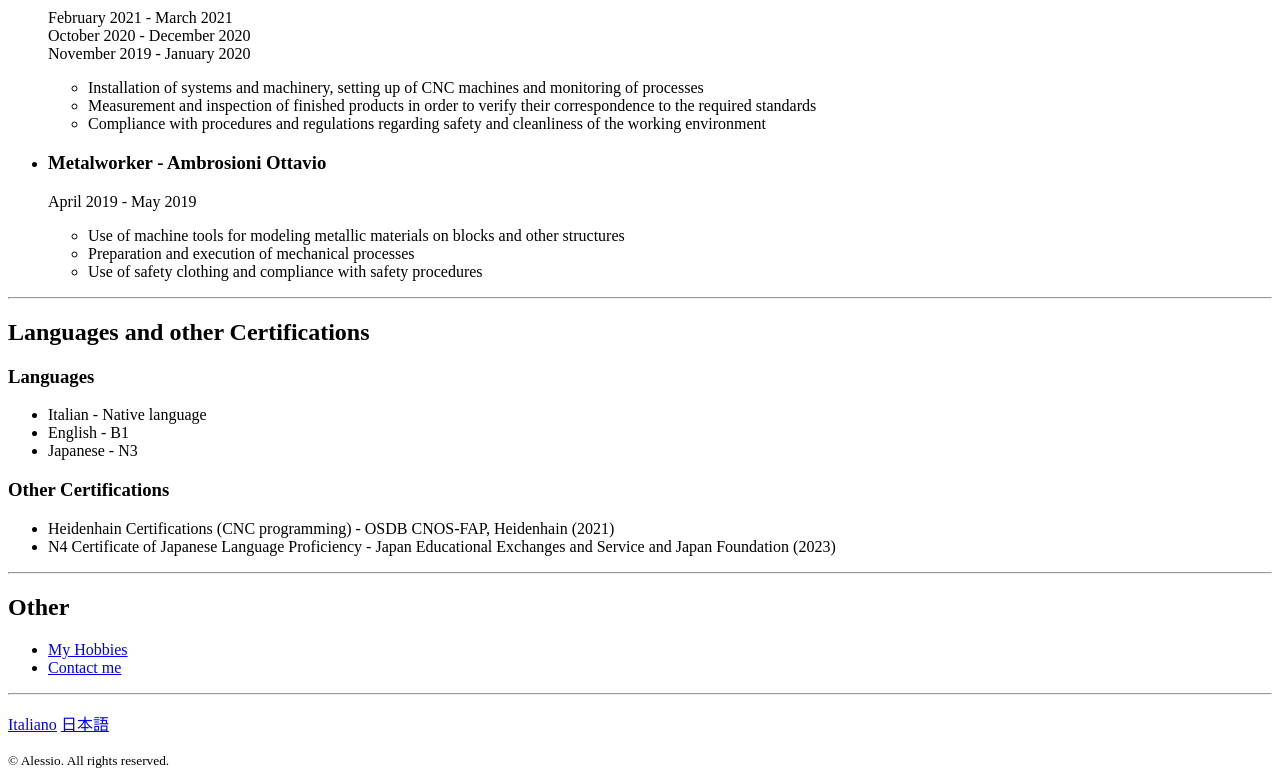
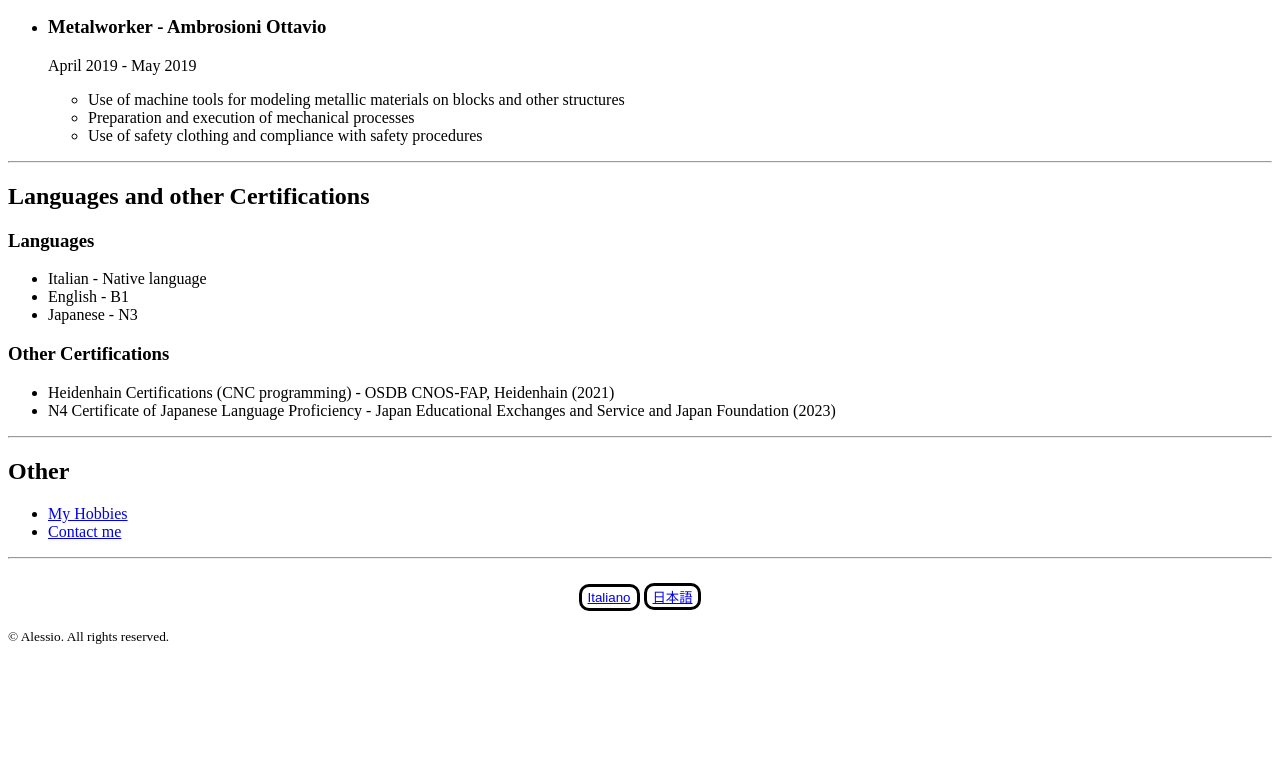
Before and after one commit to Aleshv/Capstone-1, a plain HTML site: page index.html in a window 1280 px wide. Shown: the part 757-1534 px from the top of the page. After the commit the page ends 1410 px from the top, so only its background shows below. Drawn offline with Linux system fonts and the light colour scheme.

Commit message:
Add files via upload

```diff
--- a/index.html
+++ b/index.html
@@ -3,10 +3,25 @@
     <head>
         <meta charset="UTF-8">
         <title>My resume</title>
+        <style>
+            button {
+                border: 3px solid black;
+                border-radius: 10px;
+                background-color: white;
+            }
+            div {
+                display: grid;
+                justify-content: center;
+            }
+            #ita {
+                padding-top: 3px;
+                padding-bottom: 3px;
+            }
+        </style>
     </head>
     <body>
         <h1>Alessio</h1>
-        <img src="./assets/images/IMG_6796 copia.JPG" height="150">
+        <img src="" height="150">
         <h2>About me</h2>
         <p>I am an university student learning web development as an hobby with a background in mechanic industry (with few experience).</p>
         <hr />
@@ -66,10 +81,12 @@
             <li><a href="./public/Contact-me.html">Contact me</a></li>
         </ul>
         <hr />
-        <p>
-            <a href="./italiano.html">Italiano</a>
-            <a href="./日本語.html">日本語</a>
-        </p>
+        <div>
+            <p>
+            <button id="ita"><a href="./italiano.html">Italiano</a></button>
+            <button><a href="./日本語.html">日本語</a></button>
+            </p>
+        </div>
         <footer>
             <small>© Alessio. All rights reserved.</small>
         </footer>
```
Also changed, not shown: italiano.html (+16 -1 lines), 日本語.html (+16 -1 lines).
